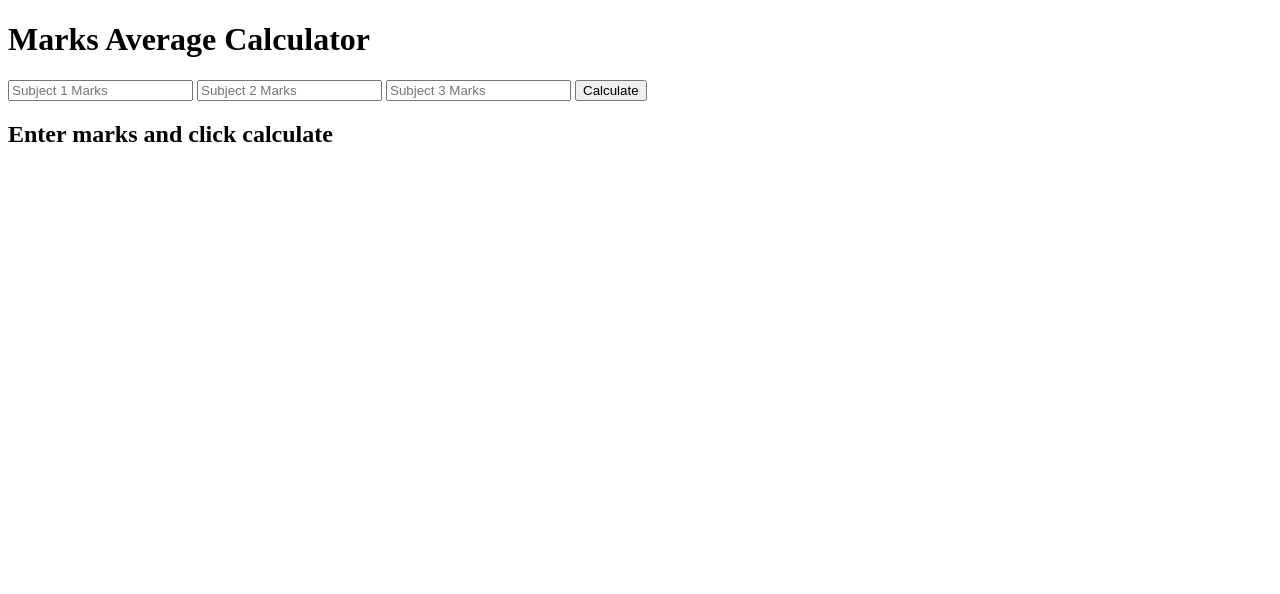
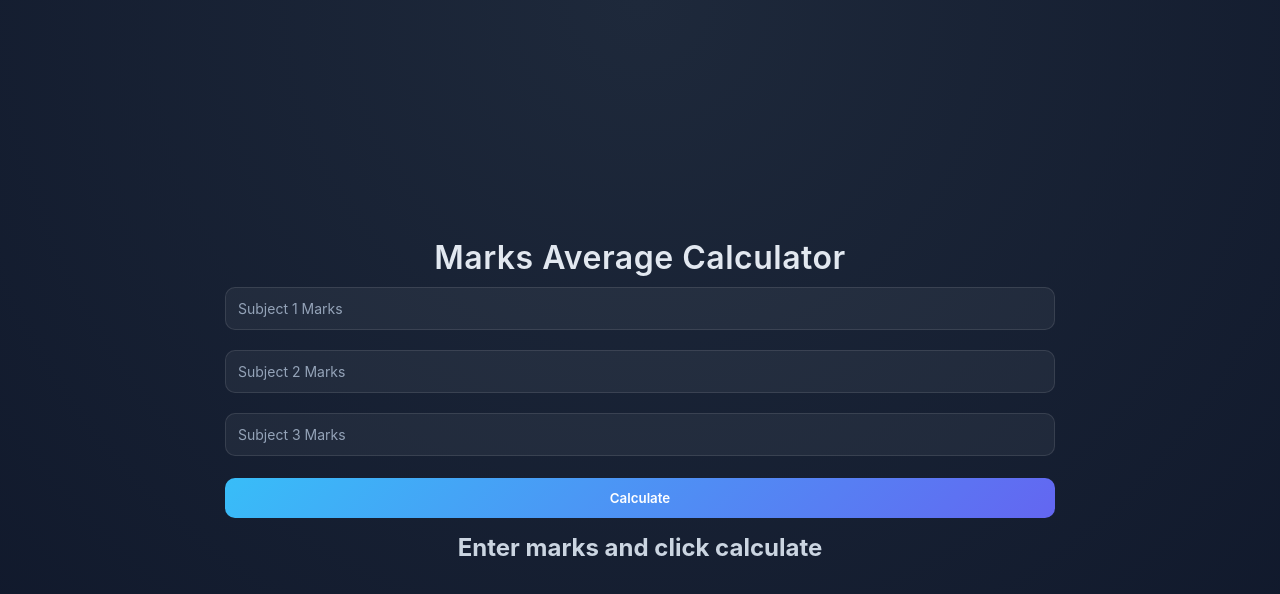
Before and after one commit to SEBIN-378/mark_calculator, a plain HTML site: page index.html in a window 1280 px wide. Drawn offline with Linux system fonts and the light colour scheme.

Commit message:
Update style.css

```diff
--- a/style.css
+++ b/style.css
@@ -1,25 +1,114 @@
-function calculateAverage() {
-  const s1 = parseFloat(document.getElementById("sub1").value);
-  const s2 = parseFloat(document.getElementById("sub2").value);
-  const s3 = parseFloat(document.getElementById("sub3").value);
+* {
+  margin: 0;
+  padding: 0;
+  box-sizing: border-box;
+  font-family: "Inter", sans-serif;
+}
 
-  const output = document.getElementById("output");
+body {
+  height: 100vh;
+  display: flex;
+  justify-content: center;
+  align-items: center;
+  background: radial-gradient(circle at top, #1e293b, #0f172a);
+  color: #e2e8f0;
+}
 
-  if (isNaN(s1) || isNaN(s2) || isNaN(s3)) {
-    output.innerText = "⚠️ Please enter all marks correctly";
-    output.style.color = "#f87171";
-    return;
+.container {
+  text-align: center;
+  animation: fadeIn 0.8s ease;
+}
+
+h1 {
+  font-size: 32px;
+  font-weight: 600;
+  letter-spacing: 0.5px;
+}
+
+.subtitle {
+  font-size: 14px;
+  color: #94a3b8;
+  margin-top: 6px;
+  margin-bottom: 20px;
+}
+
+.card {
+  width: 340px;
+  padding: 28px;
+  border-radius: 18px;
+  background: rgba(255, 255, 255, 0.06);
+  border: 1px solid rgba(255, 255, 255, 0.1);
+  backdrop-filter: blur(14px);
+  box-shadow: 0 25px 50px rgba(0, 0, 0, 0.4);
+  transition: 0.3s ease;
+}
+
+.card:hover {
+  transform: translateY(-4px);
+}
+
+input {
+  width: 100%;
+  padding: 12px;
+  margin: 10px 0;
+  border-radius: 10px;
+  border: 1px solid rgba(255,255,255,0.1);
+  background: rgba(255,255,255,0.05);
+  color: #fff;
+  font-size: 14px;
+  outline: none;
+  transition: 0.3s ease;
+}
+
+input::placeholder {
+  color: #94a3b8;
+}
+
+input:focus {
+  border-color: #60a5fa;
+  box-shadow: 0 0 10px rgba(96,165,250,0.3);
+  transform: scale(1.02);
+}
+
+button {
+  width: 100%;
+  padding: 12px;
+  margin-top: 12px;
+  border: none;
+  border-radius: 10px;
+  background: linear-gradient(135deg, #38bdf8, #6366f1);
+  color: white;
+  font-weight: 600;
+  cursor: pointer;
+  transition: 0.3s ease;
+}
+
+button:hover {
+  transform: translateY(-2px);
+  box-shadow: 0 10px 20px rgba(99,102,241,0.3);
+}
+
+button:active {
+  transform: scale(0.98);
+}
+
+.result {
+  margin-top: 15px;
+  font-size: 16px;
+  color: #cbd5e1;
+}
+
+#output {
+  transition: 0.3s ease;
+}
+
+@keyframes fadeIn {
+  from {
+    opacity: 0;
+    transform: translateY(15px);
   }
-
-  const avg = (s1 + s2 + s3) / 3;
-
-  let grade = "";
-  if (avg >= 90) grade = "A+";
-  else if (avg >= 80) grade = "A";
-  else if (avg >= 70) grade = "B";
-  else if (avg >= 60) grade = "C";
-  else grade = "F";
-
-  output.style.color = "#38bdf8";
-  output.innerText = `Average: ${avg.toFixed(2)} | Grade: ${grade}`;
+  to {
+    opacity: 1;
+    transform: translateY(0);
+  }
 }
```
